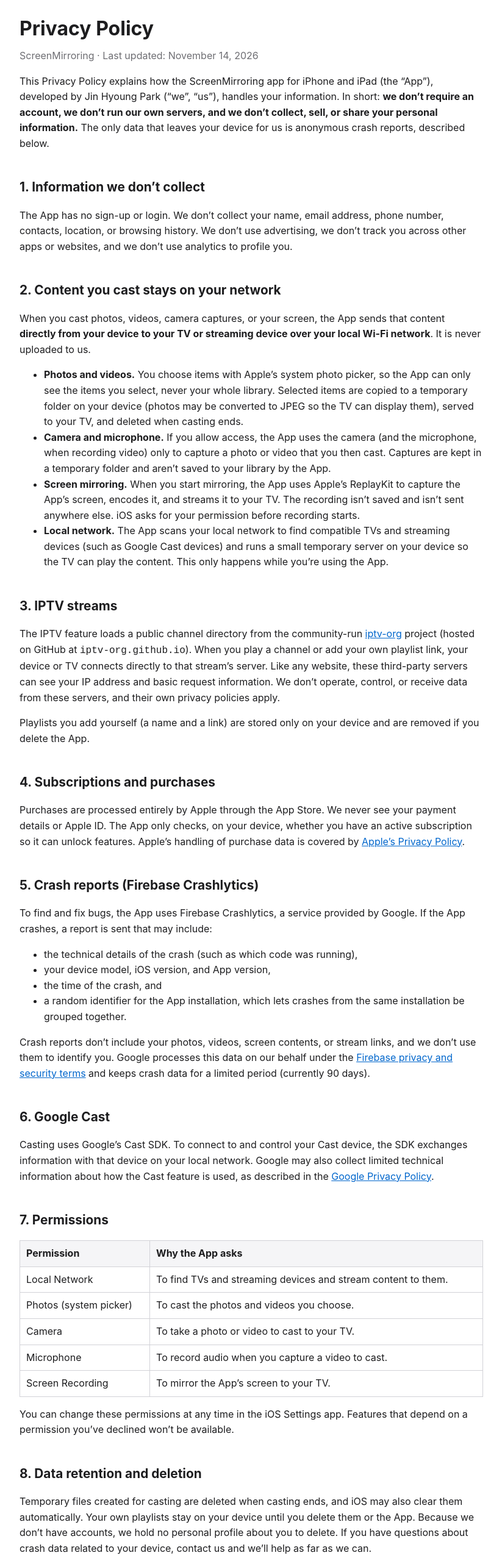
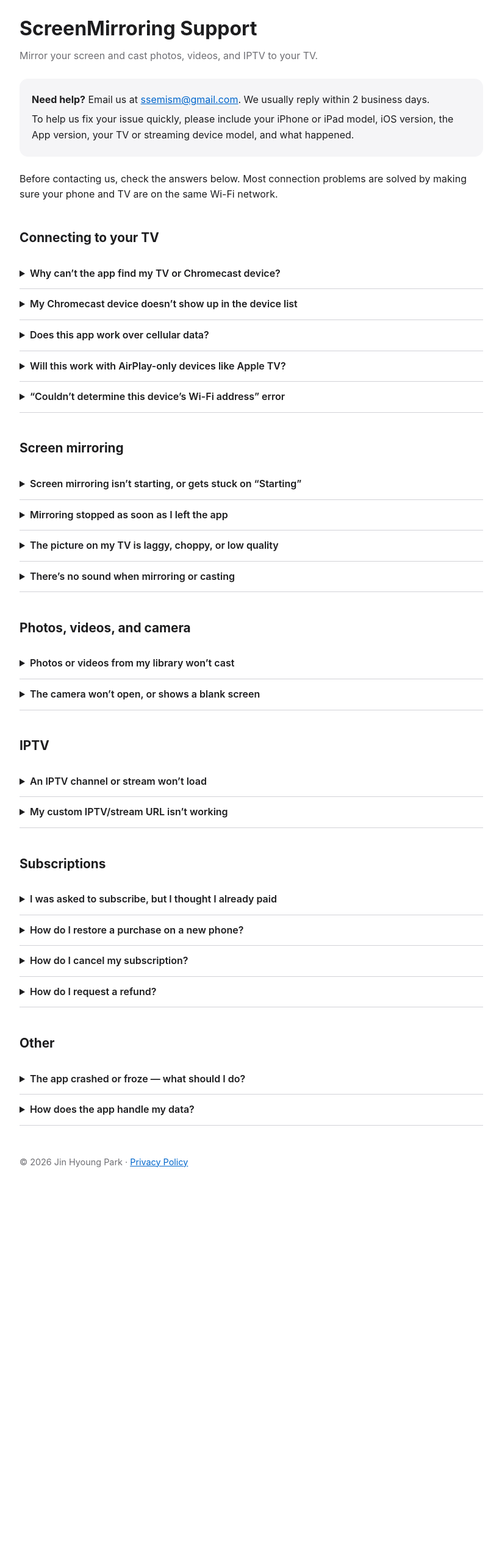
Before and after one commit to maybeiamme/privacy, a plain HTML site: page mirroring/index.html in a window 1280 px wide. Shown: the part 40-2600 px from the top of the page at 61% size, without its empty margins (228-1051 px from the left). After the commit the page ends 2037 px from the top, so only its background shows below. Drawn offline with Linux system fonts and the light colour scheme.

Commit message:
update policy

```diff
--- a/mirroring/index.html
+++ b/mirroring/index.html
@@ -3,7 +3,7 @@
 <head>
 <meta charset="utf-8">
 <meta name="viewport" content="width=device-width, initial-scale=1">
-<title>Privacy Policy – ScreenMirroring</title>
+<title>Support – ScreenMirroring</title>
 <style>
   :root { color-scheme: light dark; }
   body {
@@ -16,173 +16,198 @@
   }
   h1 { font-size: 2em; margin-bottom: 0.2em; }
   h2 { font-size: 1.3em; margin-top: 2em; }
-  .updated { color: #6e6e73; margin-top: 0; }
+  .subtitle { color: #6e6e73; margin-top: 0; }
   a { color: #0066cc; }
-  table { border-collapse: collapse; width: 100%; margin: 1em 0; }
-  th, td { border: 1px solid #d2d2d7; padding: 8px 10px; text-align: left; vertical-align: top; }
-  th { background: #f5f5f7; }
+  .contact {
+    background: #f5f5f7;
+    border-radius: 14px;
+    padding: 16px 20px;
+    margin: 24px 0;
+  }
+  .contact p { margin: 0.4em 0; }
+  details {
+    border-bottom: 1px solid #d2d2d7;
+    padding: 12px 0;
+  }
+  summary {
+    cursor: pointer;
+    font-weight: 600;
+  }
+  details p { margin: 10px 0 4px; }
+  footer { margin-top: 48px; color: #6e6e73; font-size: 0.9em; }
   @media (prefers-color-scheme: dark) {
     body { color: #f5f5f7; background: #000; }
-    .updated { color: #a1a1a6; }
+    .subtitle, footer { color: #a1a1a6; }
     a { color: #2997ff; }
-    th, td { border-color: #424245; }
-    th { background: #1d1d1f; }
+    .contact { background: #1d1d1f; }
+    details { border-color: #424245; }
   }
 </style>
 </head>
 <body>
 
-<h1>Privacy Policy</h1>
-<p class="updated">ScreenMirroring · Last updated: November 14, 2026</p>
+<h1>ScreenMirroring Support</h1>
+<p class="subtitle">Mirror your screen and cast photos, videos, and IPTV to your TV.</p>
 
-<p>
-  This Privacy Policy explains how the ScreenMirroring app for iPhone and iPad
-  (the “App”), developed by Jin Hyoung Park (“we”, “us”), handles your information.
-  In short: <strong>we don’t require an account, we don’t run our own servers, and we
-  don’t collect, sell, or share your personal information.</strong> The only data that
-  leaves your device for us is anonymous crash reports, described below.
-</p>
+<div class="contact">
+  <p><strong>Need help?</strong> Email us at
+    <a href="mailto:ssemism@gmail.com?subject=ScreenMirroring%20Support">ssemism@gmail.com</a>.
+    We usually reply within 2 business days.</p>
+  <p>To help us fix your issue quickly, please include your iPhone or iPad model, iOS
+    version, the App version, your TV or streaming device model, and what happened.</p>
+</div>
 
-<h2>1. Information we don’t collect</h2>
-<p>
-  The App has no sign-up or login. We don’t collect your name, email address, phone
-  number, contacts, location, or browsing history. We don’t use advertising, we don’t
-  track you across other apps or websites, and we don’t use analytics to profile you.
-</p>
+<p>Before contacting us, check the answers below. Most connection problems are solved by
+  making sure your phone and TV are on the same Wi-Fi network.</p>
 
-<h2>2. Content you cast stays on your network</h2>
-<p>
-  When you cast photos, videos, camera captures, or your screen, the App sends that
-  content <strong>directly from your device to your TV or streaming device over your local
-  Wi-Fi network</strong>. It is never uploaded to us.
-</p>
-<ul>
-  <li>
-    <strong>Photos and videos.</strong> You choose items with Apple’s system photo picker,
-    so the App can only see the items you select, never your whole library. Selected
-    items are copied to a temporary folder on your device (photos may be converted to
-    JPEG so the TV can display them), served to your TV, and deleted when casting ends.
-  </li>
-  <li>
-    <strong>Camera and microphone.</strong> If you allow access, the App uses the camera
-    (and the microphone, when recording video) only to capture a photo or video that you
-    then cast. Captures are kept in a temporary folder and aren’t saved to your library
-    by the App.
-  </li>
-  <li>
-    <strong>Screen mirroring.</strong> When you start mirroring, the App uses Apple’s
-    ReplayKit to capture the App’s screen, encodes it, and streams it to your TV. The
-    recording isn’t saved and isn’t sent anywhere else. iOS asks for your permission
-    before recording starts.
-  </li>
-  <li>
-    <strong>Local network.</strong> The App scans your local network to find compatible
-    TVs and streaming devices (such as Google Cast devices) and runs a small temporary
-    server on your device so the TV can play the content. This only happens while you’re
-    using the App.
-  </li>
-</ul>
+<h2>Connecting to your TV</h2>
 
-<h2>3. IPTV streams</h2>
-<p>
-  The IPTV feature loads a public channel directory from the community-run
-  <a href="https://github.com/iptv-org/iptv">iptv-org</a> project
-  (hosted on GitHub at <code>iptv-org.github.io</code>). When you play a channel or add
-  your own playlist link, your device or TV connects directly to that stream’s server.
-  Like any website, these third-party servers can see your IP address and basic request
-  information. We don’t operate, control, or receive data from these servers, and their
-  own privacy policies apply.
-</p>
-<p>
-  Playlists you add yourself (a name and a link) are stored only on your device and are
-  removed if you delete the App.
-</p>
+<details>
+  <summary>Why can’t the app find my TV or Chromecast device?</summary>
+  <p>Make sure your phone and TV are connected to the same Wi-Fi network. Some guest or
+    “isolated” Wi-Fi networks block devices from seeing each other, so avoid those. Also
+    check that Local Network access is allowed for this app in
+    Settings &gt; Privacy &amp; Security &gt; Local Network.</p>
+</details>
 
-<h2>4. Subscriptions and purchases</h2>
-<p>
-  Purchases are processed entirely by Apple through the App Store. We never see your
-  payment details or Apple ID. The App only checks, on your device, whether you have an
-  active subscription so it can unlock features. Apple’s handling of purchase data is
-  covered by <a href="https://www.apple.com/legal/privacy/">Apple’s Privacy Policy</a>.
-</p>
+<details>
+  <summary>My Chromecast device doesn’t show up in the device list</summary>
+  <p>Chromecast devices need to be on the same Wi-Fi network as your phone. Try opening
+    the Google Home app to confirm the Chromecast is online, then restart it if it was
+    recently set up or updated.</p>
+</details>
 
-<h2>5. Crash reports (Firebase Crashlytics)</h2>
-<p>
-  To find and fix bugs, the App uses Firebase Crashlytics, a service provided by Google.
-  If the App crashes, a report is sent that may include:
-</p>
-<ul>
-  <li>the technical details of the crash (such as which code was running),</li>
-  <li>your device model, iOS version, and App version,</li>
-  <li>the time of the crash, and</li>
-  <li>a random identifier for the App installation, which lets crashes from the same
-      installation be grouped together.</li>
-</ul>
-<p>
-  Crash reports don’t include your photos, videos, screen contents, or stream links, and
-  we don’t use them to identify you. Google processes this data on our behalf under the
-  <a href="https://firebase.google.com/support/privacy">Firebase privacy and security
-  terms</a> and keeps crash data for a limited period (currently 90 days).
-</p>
+<details>
+  <summary>Does this app work over cellular data?</summary>
+  <p>No. Mirroring and casting require your phone and the TV or streaming device to be on
+    the same local Wi-Fi network, so a cellular-only connection won’t be able to find or
+    connect to devices.</p>
+</details>
 
-<h2>6. Google Cast</h2>
-<p>
-  Casting uses Google’s Cast SDK. To connect to and control your Cast device, the SDK
-  exchanges information with that device on your local network. Google may also collect
-  limited technical information about how the Cast feature is used, as described in the
-  <a href="https://policies.google.com/privacy">Google Privacy Policy</a>.
-</p>
+<details>
+  <summary>Will this work with AirPlay-only devices like Apple TV?</summary>
+  <p>This app is built around Chromecast and devices that support casting over a local
+    network, rather than Apple’s AirPlay protocol. For Apple TV, use the built-in Screen
+    Mirroring control in iOS Control Center instead.</p>
+</details>
 
-<h2>7. Permissions</h2>
-<table>
-  <tr><th>Permission</th><th>Why the App asks</th></tr>
-  <tr><td>Local Network</td><td>To find TVs and streaming devices and stream content to them.</td></tr>
-  <tr><td>Photos (system picker)</td><td>To cast the photos and videos you choose.</td></tr>
-  <tr><td>Camera</td><td>To take a photo or video to cast to your TV.</td></tr>
-  <tr><td>Microphone</td><td>To record audio when you capture a video to cast.</td></tr>
-  <tr><td>Screen Recording</td><td>To mirror the App’s screen to your TV.</td></tr>
-</table>
-<p>
-  You can change these permissions at any time in the iOS Settings app. Features that
-  depend on a permission you’ve declined won’t be available.
-</p>
+<details>
+  <summary>“Couldn’t determine this device’s Wi-Fi address” error</summary>
+  <p>This appears when the app can’t find a Wi-Fi connection to use. Make sure Wi-Fi is
+    turned on and connected to a network (mirroring doesn’t work over cellular data
+    alone), then try again.</p>
+</details>
 
-<h2>8. Data retention and deletion</h2>
-<p>
-  Temporary files created for casting are deleted when casting ends, and iOS may also
-  clear them automatically. Your own playlists stay on your device until you delete them
-  or the App. Because we don’t have accounts, we hold no personal profile about you to
-  delete. If you have questions about crash data related to your device, contact us and
-  we’ll help as far as we can.
-</p>
+<h2>Screen mirroring</h2>
 
-<h2>9. Children’s privacy</h2>
-<p>
-  The App isn’t directed at children under 13, and we don’t knowingly collect personal
-  information from children.
-</p>
+<details>
+  <summary>Screen mirroring isn’t starting, or gets stuck on “Starting”</summary>
+  <p>Screen capture can briefly fail to start if another app is already recording the
+    screen, or if the device is low on resources. Close other screen-recording apps, then
+    try again. If it keeps happening, restart the app.</p>
+</details>
 
-<h2>10. Your rights</h2>
-<p>
-  Depending on where you live (for example, under the GDPR in the EU/UK or the CCPA in
-  California), you may have rights to access, correct, or delete personal information,
-  or to object to its processing. Since we collect so little, most requests won’t apply,
-  but you can always contact us using the email below. We don’t sell or share personal
-  information as those laws define it.
-</p>
+<details>
+  <summary>Mirroring stopped as soon as I left the app</summary>
+  <p>Screen mirroring only works while this app is in the foreground. If you switch to
+    another app, lock your phone, or receive a call, the session stops. Reopen the app and
+    start mirroring again to resume.</p>
+</details>
 
-<h2>11. Changes to this policy</h2>
-<p>
-  We may update this policy from time to time, for example when the App gains new
-  features. We’ll change the “Last updated” date above, and significant changes will be
-  noted in the App’s release notes.
-</p>
+<details>
+  <summary>The picture on my TV is laggy, choppy, or low quality</summary>
+  <p>Mirroring quality depends on your Wi-Fi signal strength. Move your phone and TV
+    closer to your router, avoid heavy network use on the same network (like large
+    downloads), and prefer a 5 GHz Wi-Fi network if your router supports one.</p>
+</details>
 
-<h2>12. Contact</h2>
-<p>
-  If you have questions about this Privacy Policy, contact Jin Hyoung Park at
-  <a href="mailto:ssemism@gmail.com">ssemism@gmail.com</a>.
-</p>
+<details>
+  <summary>There’s no sound when mirroring or casting</summary>
+  <p>Check the volume on your TV, not just your phone, since many smart TVs and streaming
+    boxes control audio independently. Also confirm your phone isn’t muted or connected to
+    Bluetooth headphones, which would send audio there instead of to the TV.</p>
+</details>
+
+<h2>Photos, videos, and camera</h2>
+
+<details>
+  <summary>Photos or videos from my library won’t cast</summary>
+  <p>Make sure you’ve granted this app access to your Photos library in
+    Settings &gt; Privacy &amp; Security &gt; Photos. Large videos can also take a moment
+    to prepare before casting starts.</p>
+</details>
+
+<details>
+  <summary>The camera won’t open, or shows a blank screen</summary>
+  <p>Check that this app has Camera access in
+    Settings &gt; Privacy &amp; Security &gt; Camera. If you’ve already granted it, try
+    force-quitting and reopening the app.</p>
+</details>
+
+<h2>IPTV</h2>
+
+<details>
+  <summary>An IPTV channel or stream won’t load</summary>
+  <p>Public IPTV streams are hosted by third parties and can go offline or get slow
+    without notice. Try a different channel to confirm your connection works, and retry
+    the original channel again later.</p>
+</details>
+
+<details>
+  <summary>My custom IPTV/stream URL isn’t working</summary>
+  <p>Double-check the link points directly to a stream file or playlist (such as .m3u8 or
+    .m3u), not a webpage. Some links also expire after a short time or only work from
+    certain regions.</p>
+</details>
+
+<h2>Subscriptions</h2>
+
+<details>
+  <summary>I was asked to subscribe, but I thought I already paid</summary>
+  <p>Purchases are tied to the Apple ID used at checkout. If you’re not seeing your
+    subscription, make sure you’re signed in with the same Apple ID, then use Restore
+    Purchases from the subscription screen.</p>
+</details>
+
+<details>
+  <summary>How do I restore a purchase on a new phone?</summary>
+  <p>Sign in with the same Apple ID you originally subscribed with, open the subscription
+    screen in this app, and use Restore Purchases. It may take a few seconds to sync with
+    the App Store.</p>
+</details>
+
+<details>
+  <summary>How do I cancel my subscription?</summary>
+  <p>Subscriptions are managed by Apple, not from inside this app. Go to
+    Settings &gt; [your name] &gt; Subscriptions on your iPhone, select this app, and
+    choose Cancel Subscription. See Apple’s guide:
+    <a href="https://support.apple.com/118428">Cancel a subscription from Apple</a>.</p>
+</details>
+
+<details>
+  <summary>How do I request a refund?</summary>
+  <p>Refunds are handled by Apple. You can request one at
+    <a href="https://reportaproblem.apple.com">reportaproblem.apple.com</a>.</p>
+</details>
+
+<h2>Other</h2>
+
+<details>
+  <summary>The app crashed or froze — what should I do?</summary>
+  <p>Force-quit the app and reopen it. If it keeps happening, restart your phone, make sure
+    you’re on the latest version of the app from the App Store, and try again. If the
+    problem continues, email us with the details listed at the top of this page.</p>
+</details>
+
+<details>
+  <summary>How does the app handle my data?</summary>
+  <p>Content you cast goes directly from your device to your TV over your local Wi-Fi and
+    is never uploaded to us. Read the full <a href="privacy-policy.html">Privacy Policy</a>.</p>
+</details>
+
+<footer>
+  © 2026 Jin Hyoung Park · <a href="privacy-policy.html">Privacy Policy</a>
+</footer>
 
 </body>
 </html>
```
Also changed, not shown: mirroring/supporturl/index.html (deleted, +0 -213 lines).
